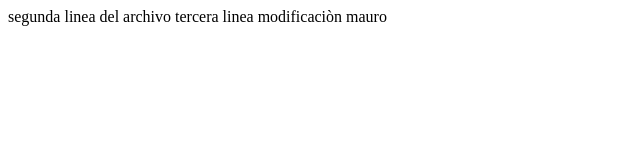
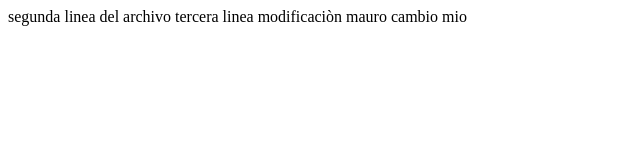
Before and after one commit to rusopro/UTNprg2, a plain HTML site: page index.html in a window 1280 px wide. Shown: the full height of the page, 0-640 px from the left. Drawn offline with Linux system fonts and the light colour scheme.

Commit message:
cambio final mio

```diff
--- a/index.html
+++ b/index.html
@@ -8,6 +8,7 @@
     segunda linea del archivo
     tercera linea
     modificaciòn mauro
+    cambio mio
 </head>
 <body>
 
```
